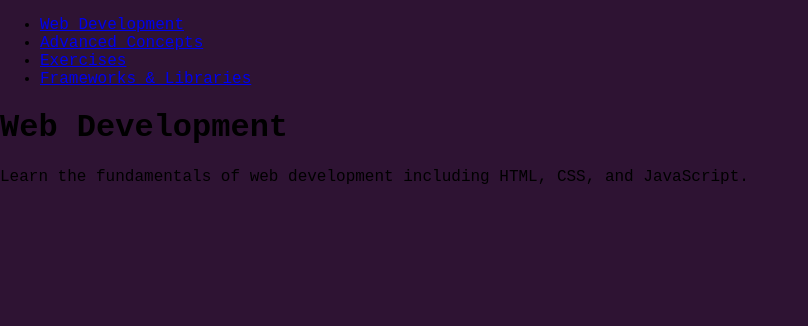
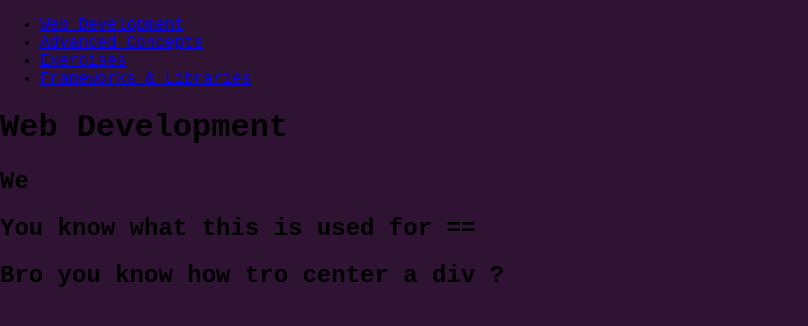
Before and after one commit to yasincodes97/Tech-Guide, a React (Create React App) app in the folder tech-guide-frontend/: page /webdev in a window 1280 px wide. Shown: the top 326 px of the page, without its empty margins (0-808 px from the left). Built offline with nearby package versions, Linux system fonts and the light colour scheme.

Commit message:
modified:   tech-guide-frontend/src/App.js 	modified:   tech-guide-frontend/src/Navbar.js 	modified:   tech-guide-frontend/src/components/Home.js 	modified:   tech-guide-frontend/src/components/WebDevelopmentBasics.js

```diff
--- a/tech-guide-frontend/src/App.js
+++ b/tech-guide-frontend/src/App.js
@@ -8,7 +8,7 @@ import Navbar from './Navbar.js';
 
                   // Hauptkomp. wird in index.js gerendert
 function App() { //entry point for React-Applications
-                // JS is executed directly in the browser
+              // JS is executed directly in the browser
                 //JSX extension to JS, JS-XML is transformed to
                 //JS with babel-Transpiler-Tool, React-Component
                 return (
--- a/tech-guide-frontend/src/Navbar.js
+++ b/tech-guide-frontend/src/Navbar.js
@@ -17,4 +17,4 @@ function Navbar() {
   );
 }
 
-export default Navbar;
+export default Navbar
--- a/tech-guide-frontend/src/components/Home.js
+++ b/tech-guide-frontend/src/components/Home.js
@@ -2,6 +2,7 @@ import React, { useEffect, useState } from 'react';
 import axios from 'axios';
 
 // used for HTTP GET requests
+
 
 function Home() {
 
--- a/tech-guide-frontend/src/components/WebDevelopmentBasics.js
+++ b/tech-guide-frontend/src/components/WebDevelopmentBasics.js
@@ -3,8 +3,14 @@ import React from 'react';
 function WebDevBasics() {
   return (
     <div>
-      <h1>Web Development</h1>
-      <p>Learn the fundamentals of web development including HTML, CSS, and JavaScript.</p>
+      <h1> Web Development</h1>
+      <h2> We</h2>
+      <h2> You know what this is used for == </h2>
+      <h2> Bro you know how tro center a div ?
+
+      </h2>
+
+
     </div>
   );
 }
```
